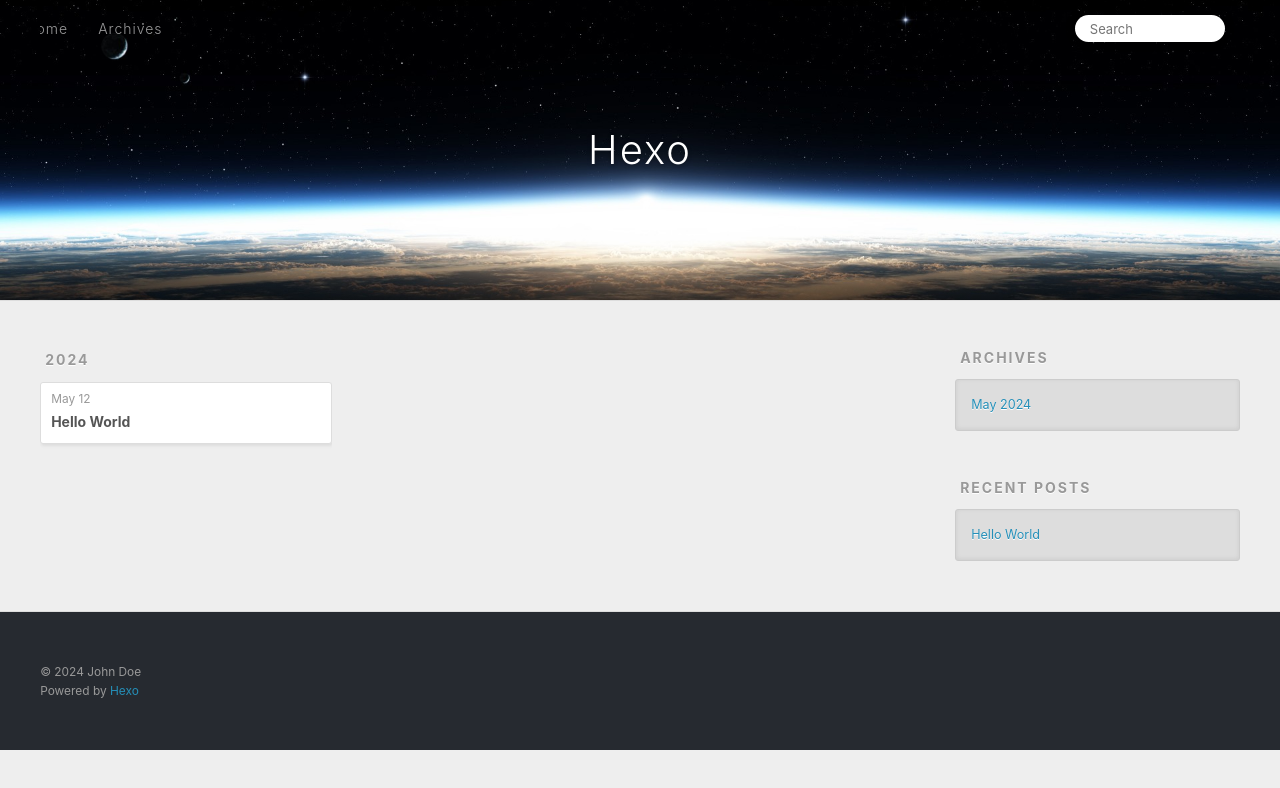
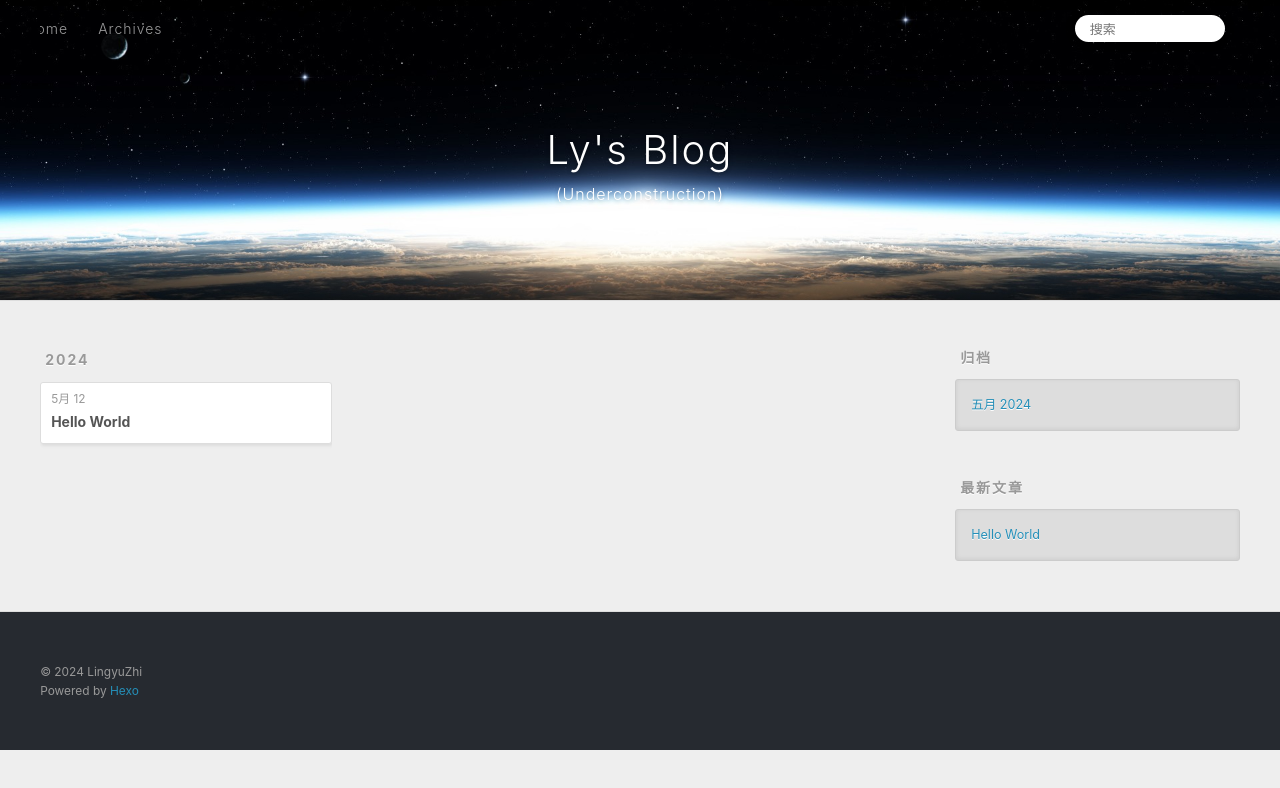
Before and after one commit to LLingyu1/LLingyu1.github.io, a plain HTML site: page archives/index.html in a window 1280 px wide. Both pictures are taken after a click on the link 1232 px from the left and 27 px from the top of the page. Drawn offline with Linux system fonts and the light colour scheme.

Commit message:
Site updated: 2024-05-13 00:09:47

```diff
--- a/archives/index.html
+++ b/archives/index.html
@@ -4,17 +4,17 @@
   <meta charset="utf-8">
 
 
-  <title>Archives | Hexo</title>
+  <title>归档 | Ly&#39;s Blog</title>
   <meta name="viewport" content="width=device-width, initial-scale=1, shrink-to-fit=no">
   <meta property="og:type" content="website">
-<meta property="og:title" content="Hexo">
+<meta property="og:title" content="Ly&#39;s Blog">
 <meta property="og:url" content="http://example.com/archives/index.html">
-<meta property="og:site_name" content="Hexo">
-<meta property="og:locale" content="en_US">
-<meta property="article:author" content="John Doe">
+<meta property="og:site_name" content="Ly&#39;s Blog">
+<meta property="og:locale" content="zh_CN">
+<meta property="article:author" content="LingyuZhi">
 <meta name="twitter:card" content="summary">
 
-    <link rel="alternate" href="/atom.xml" title="Hexo" type="application/atom+xml">
+    <link rel="alternate" href="/atom.xml" title="Ly's Blog" type="application/atom+xml">
 
 
     <link rel="shortcut icon" href="/favicon.png">
@@ -39,8 +39,12 @@
   <div id="header-outer" class="outer">
     <div id="header-title" class="inner">
       <h1 id="logo-wrap">
-        <a href="/" id="logo">Hexo</a>
+        <a href="/" id="logo">Ly&#39;s Blog</a>
       </h1>
+
+        <h2 id="subtitle-wrap">
+          <a href="/" id="subtitle">(Underconstruction)</a>
+        </h2>
 
     </div>
     <div id="header-inner" class="inner">
@@ -55,12 +59,12 @@
       <nav id="sub-nav">
 
 
-          <a class="nav-icon" href="/atom.xml" title="RSS Feed"><span class="fa fa-rss"></span></a>
+          <a class="nav-icon" href="/atom.xml" title="RSS 订阅"><span class="fa fa-rss"></span></a>
 
-        <a class="nav-icon nav-search-btn" title="Search"><span class="fa fa-search"></span></a>
+        <a class="nav-icon nav-search-btn" title="搜索"><span class="fa fa-search"></span></a>
       </nav>
       <div id="search-form-wrap">
-        <form action="//google.com/search" method="get" accept-charset="UTF-8" class="search-form"><input type="search" name="q" class="search-form-input" placeholder="Search"><button type="submit" class="search-form-submit">&#xF002;</button><input type="hidden" name="sitesearch" value="http://example.com"></form>
+        <form action="//google.com/search" method="get" accept-charset="UTF-8" class="search-form"><input type="search" name="q" class="search-form-input" placeholder="搜索"><button type="submit" class="search-form-submit">&#xF002;</button><input type="hidden" name="sitesearch" value="http://example.com"></form>
       </div>
     </div>
   </div>
@@ -84,7 +88,7 @@
   <div class="archive-article-inner">
     <header class="archive-article-header">
       <a href="/2024/05/12/hello-world/" class="archive-article-date">
-  <time class="dt-published" datetime="2024-05-12T14:16:48.684Z" itemprop="datePublished">May 12</time>
+  <time class="dt-published" datetime="2024-05-12T14:16:48.684Z" itemprop="datePublished">5月 12</time>
 </a>
 
 
@@ -116,9 +120,9 @@
 
 
   <div class="widget-wrap">
-    <h3 class="widget-title">Archives</h3>
+    <h3 class="widget-title">归档</h3>
     <div class="widget">
-      <ul class="archive-list"><li class="archive-list-item"><a class="archive-list-link" href="/archives/2024/05/">May 2024</a></li></ul>
+      <ul class="archive-list"><li class="archive-list-item"><a class="archive-list-link" href="/archives/2024/05/">五月 2024</a></li></ul>
     </div>
   </div>
 
@@ -126,7 +130,7 @@
 
 
   <div class="widget-wrap">
-    <h3 class="widget-title">Recent Posts</h3>
+    <h3 class="widget-title">最新文章</h3>
     <div class="widget">
       <ul>
 
@@ -147,7 +151,7 @@
   <div class="outer">
     <div id="footer-info" class="inner">
 
-      &copy; 2024 John Doe<br>
+      &copy; 2024 LingyuZhi<br>
       Powered by <a href="https://hexo.io/" target="_blank">Hexo</a>
     </div>
   </div>
```
Also changed, not shown: 2024/05/12/hello-world/index.html (+18 -14 lines), archives/2024/05/index.html (+19 -15 lines), archives/2024/index.html (+19 -15 lines), index.html (+19 -15 lines).
